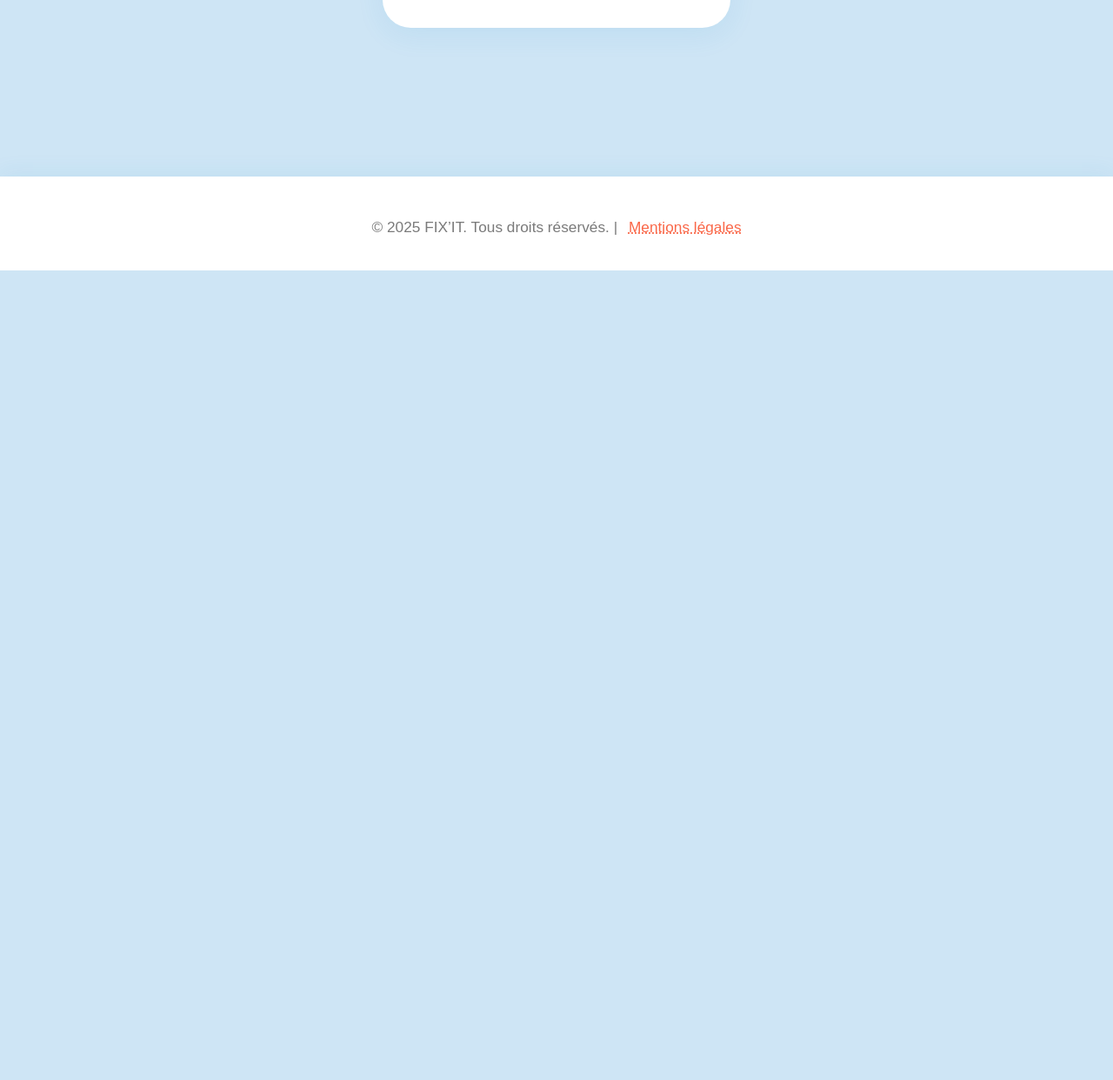
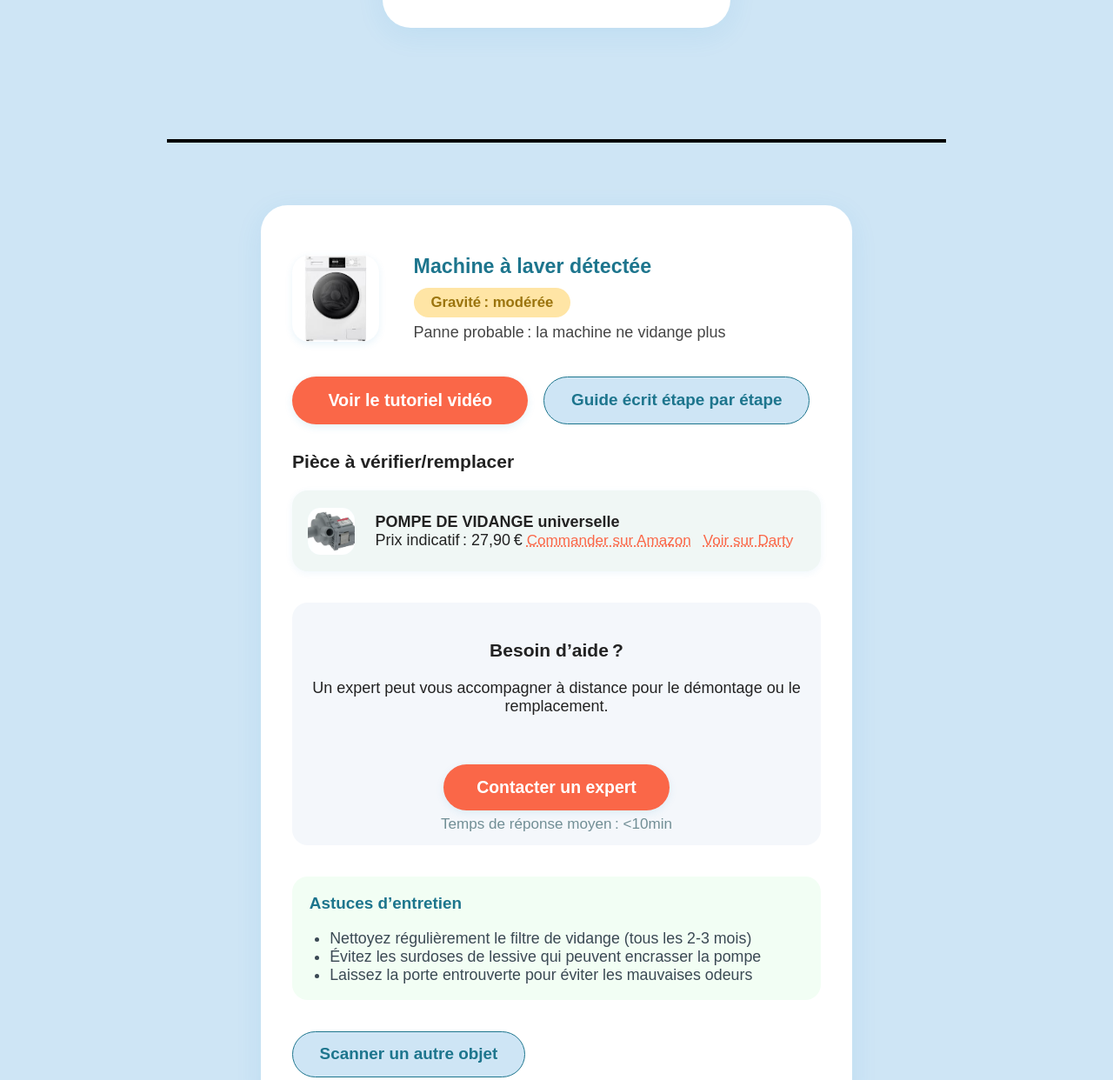
Before and after one commit to BiBax68/FIX-IT, a plain HTML site: page scan.html in a window 1280 px wide. Shown: the part 708-1950 px from the top of the page at 87% size. Before the commit the page ends 1019 px from the top, so only its background shows below. Drawn offline with Linux system fonts and the light colour scheme.

Commit message:
scann result

```diff
--- a/assets/css/style.css
+++ b/assets/css/style.css
@@ -249,7 +249,7 @@ header {
   font-size: 1.4rem;
   font-weight: 800;
   color: var(--primary-dark);
-    margin-bottom: .9rem;
+  margin-bottom: 0.9rem;
 }
 .scan-card p {
   font-size: 1.06rem;
@@ -259,7 +259,7 @@ header {
 .scan-main-btn {
   display: inline-flex;
   align-items: center;
-    gap: .6rem;
+  gap: 0.6rem;
   background: var(--primary);
   color: var(--white);
   font-weight: bold;
@@ -268,8 +268,8 @@ header {
   border-radius: 2rem;
   font-size: 1.09rem;
   cursor: pointer;
-    box-shadow: 0 4px 16px rgba(36,148,206,0.12);
-    transition: background .2s, transform .2s;
+  box-shadow: 0 4px 16px rgba(36, 148, 206, 0.12);
+  transition: background 0.2s, transform 0.2s;
   margin-bottom: 1.4rem;
 }
 .scan-main-btn:hover {
@@ -283,10 +283,193 @@ header {
   margin-top: 2rem;
   max-width: 100%;
   border-radius: 1rem;
-    box-shadow: 0 4px 16px rgba(36,148,206,0.10);
+  box-shadow: 0 4px 16px rgba(36, 148, 206, 0.1);
 }
 @media (max-width: 600px) {
-    .scan-card { padding: 1.1rem 0.5rem;}
+  .scan-card {
+    padding: 1.1rem 0.5rem;
+  }
+}
+
+.separation {
+  width: 70%;
+  height: 0.2rem;
+  background: black;
+  margin: auto;
+}
+
+/* result scan */
+.scan-result {
+  background: var(--bg);
+  padding: 4rem 0 3rem 0;
+}
+.scan-result-container {
+  max-width: 680px;
+  margin: 0 auto;
+  background: var(--white);
+  border-radius: 1.7rem;
+  box-shadow: var(--shadow);
+  padding: 3.2rem 2rem 2.4rem 2rem;
+}
+.result-header {
+  display: flex;
+  align-items: center;
+  gap: 2.2rem;
+  margin-bottom: 2.2rem;
+}
+.result-img {
+  width: 100px;
+  height: 100px;
+  object-fit: cover;
+  border-radius: 1.1rem;
+  background: #f0f6fa;
+  box-shadow: 0 3px 8px rgba(36, 148, 206, 0.1);
+}
+.result-summary h2 {
+  margin: 0 0 0.6rem 0;
+  font-size: 1.29rem;
+  color: var(--primary-dark);
+  font-weight: bold;
+}
+.badge {
+  display: inline-block;
+  font-size: 0.93rem;
+  font-weight: 600;
+  padding: 0.38rem 1.1rem;
+  border-radius: 2rem;
+  background: #ffe5a5;
+  color: #9b740d;
+  margin-bottom: 0.4rem;
+}
+.severity-alert {
+  background: #ffe5a5;
+  color: #9b740d;
+}
+.severity-critical {
+  background: #ffdada;
+  color: #b92727;
+}
+.result-summary p {
+  color: #444;
+  margin: 0;
+}
+.result-actions {
+  display: flex;
+  gap: 1rem;
+  margin: 1.7rem 0;
+}
+.secondary-btn {
+  display: inline-block;
+  padding: 0.8rem 1.7rem;
+  border-radius: 2rem;
+  border: 1.5px solid var(--primary);
+  background: var(--bg);
+  color: var(--primary-dark);
+  font-weight: 600;
+  font-size: 1.05rem;
+  cursor: pointer;
+  transition: background 0.18s, color 0.18s;
+}
+.secondary-btn:hover {
+  background: var(--primary);
+  color: #fff;
+}
+.result-parts {
+  margin-bottom: 2rem;
+}
+.part-card {
+  display: flex;
+  align-items: center;
+  gap: 1.3rem;
+  background: #f0f7f5;
+  border-radius: 1rem;
+  padding: 1.1rem 1rem;
+  box-shadow: 0 2px 8px rgba(36, 148, 206, 0.07);
+  margin-top: 1rem;
+}
+.part-card img {
+  width: 54px;
+  height: 54px;
+  object-fit: cover;
+  border-radius: 0.8rem;
+  background: #e6f5fa;
+}
+.mini-link {
+  display: inline-block;
+  margin: 0 0.5rem 0 0;
+  color: var(--accent);
+  font-size: 0.95rem;
+  text-decoration: underline dotted;
+}
+.result-expert {
+  background: #f4f7fb;
+  border-radius: 1rem;
+  padding: 1.2rem 1rem 0.8rem 1rem;
+  margin-bottom: 2rem;
+  text-align: center;
+}
+.cta-commu {
+  background: var(--accent);
+  color: var(--white);
+  border: none;
+  border-radius: 2rem;
+  font-weight: bold;
+  padding: 0.9rem 2.1rem;
+  font-size: 1.06rem;
+  margin: 1rem 0;
+  text-decoration: none;
+  box-shadow: 0 3px 10px rgba(36, 148, 206, 0.1);
+  transition: background 0.2s, transform 0.2s;
+  display: inline-block;
+}
+.cta-commu:hover {
+  background: var(--primary-dark);
+  transform: scale(1.04);
+}
+.mini-info {
+  display: block;
+  color: #718e95;
+  font-size: 0.95rem;
+  margin-top: 0.3rem;
+}
+.result-tips {
+  background: #f2fef4;
+  border-radius: 1rem;
+  padding: 1.1rem 1rem 1rem 1.1rem;
+  margin-bottom: 2rem;
+}
+.result-tips h3 {
+  margin-top: 0;
+  font-size: 1.05rem;
+  color: var(--primary-dark);
+}
+.result-tips ul {
+  margin: 0;
+  padding-left: 1.3rem;
+  font-size: 0.99rem;
+  color: #3b4954;
+}
+@media (max-width: 700px) {
+  .scan-result-container {
+    padding: 1.2rem 0.2rem 1.2rem 0.2rem;
+  }
+  .result-header {
+    flex-direction: column;
+    gap: 1.2rem;
+  }
+  .result-img {
+    width: 70px;
+    height: 70px;
+  }
+  .result-actions {
+    flex-direction: column;
+    gap: 0.7rem;
+  }
+  .part-card {
+    flex-direction: column;
+    gap: 0.6rem;
+    align-items: flex-start;
+  }
 }
 
 /* FEATURES */
--- a/scan.html
+++ b/scan.html
@@ -51,6 +51,52 @@
           </button>
         </div>
       </section>
+
+      <div class="separation"></div>
+
+      <section class="scan-result">
+        <div class="container scan-result-container">
+          <div class="result-header">
+            <img src="assets/img/machine_a_laver.jpg" alt="Machine à laver" class="result-img" />
+            <div class="result-summary">
+              <h2>Machine à laver détectée</h2>
+              <span class="badge severity-alert">Gravité : modérée</span>
+              <p>Panne probable : la machine ne vidange plus</p>
+            </div>
+          </div>
+          <div class="result-actions">
+            <a href="#" class="cta">Voir le tutoriel vidéo</a>
+            <button class="secondary-btn">Guide écrit étape par étape</button>
+          </div>
+          <div class="result-parts">
+            <h3>Pièce à vérifier/remplacer</h3>
+            <div class="part-card">
+              <img src="assets/img/pompe_vidange.webp" alt="Pompe de vidange" />
+              <div>
+                <strong>POMPE DE VIDANGE universelle</strong><br>
+                Prix indicatif : 27,90 €
+                <a href="#" class="mini-link">Commander sur Amazon</a>
+                <a href="#" class="mini-link">Voir sur Darty</a>
+              </div>
+            </div>
+          </div>
+          <div class="result-expert">
+            <h3>Besoin d’aide ?</h3>
+            <p>Un expert peut vous accompagner à distance pour le démontage ou le remplacement.</p>
+            <a href="#" class="cta-commu">Contacter un expert</a>
+            <span class="mini-info">Temps de réponse moyen : &lt;10min</span>
+          </div>
+          <div class="result-tips">
+            <h3>Astuces d’entretien</h3>
+            <ul>
+              <li>Nettoyez régulièrement le filtre de vidange (tous les 2-3 mois)</li>
+              <li>Évitez les surdoses de lessive qui peuvent encrasser la pompe</li>
+              <li>Laissez la porte entrouverte pour éviter les mauvaises odeurs</li>
+            </ul>
+          </div>
+          <button class="secondary-btn" onclick="window.location='scan.html'">Scanner un autre objet</button>
+        </div>
+      </section>
     </main>
     <footer>
       <div class="container">
```
Also changed, not shown: assets/img/machine_a_laver.jpg (added), assets/img/pompe_vidange.webp (added). Lines whose indentation alone changed are shown as unchanged.
